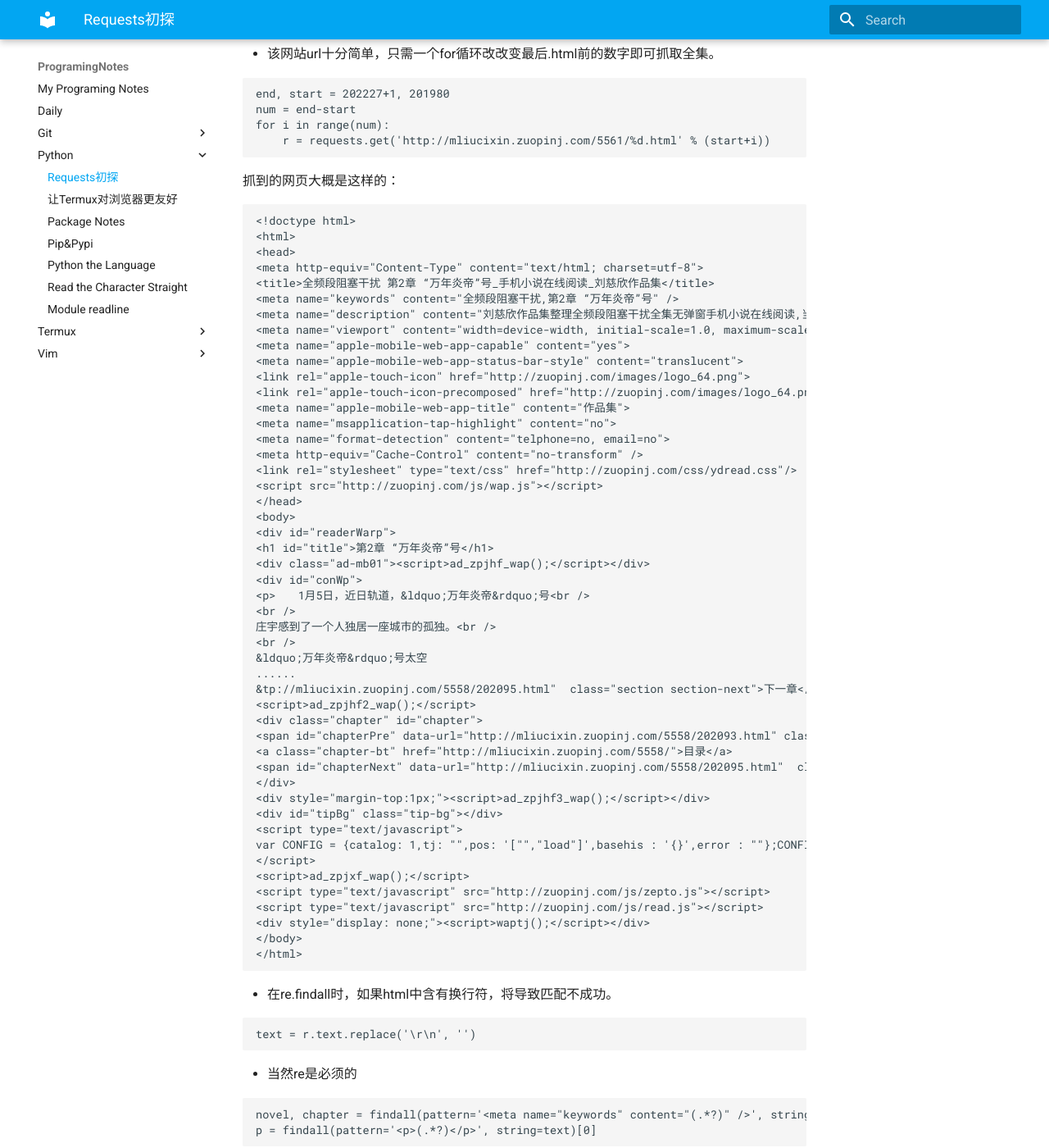
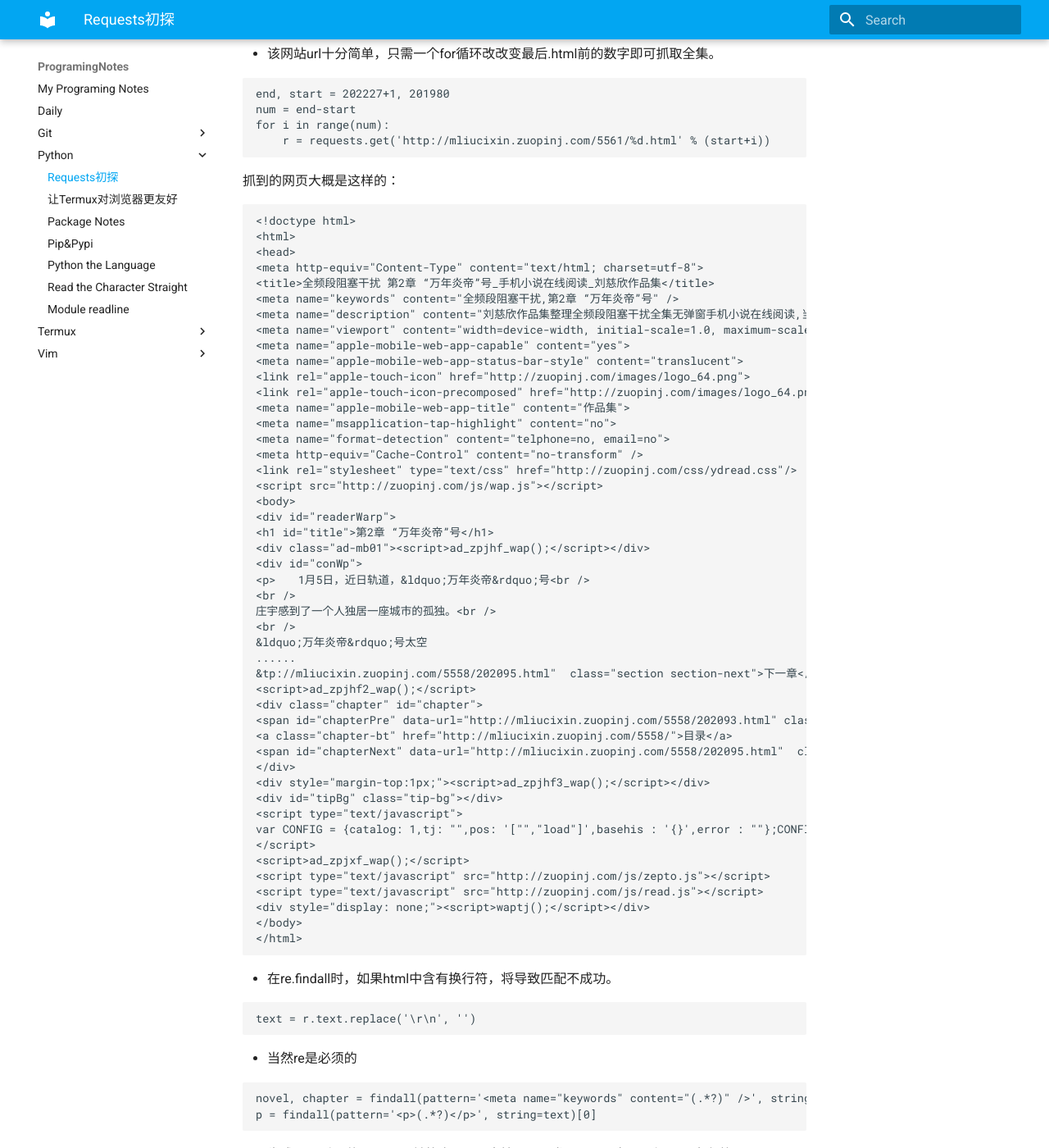
Before and after one commit to AllanChain/ProgramingNotes, an MkDocs documentation site: the page built from docs/python/RequestsGlimpse.md, in a window 1280 px wide and 1400 px high, scrolled down 277 px. Shown: the whole window at 82% size. Built offline with MkDocs 1.6.1 and Material for MkDocs 9.7.7, drawn with Linux system fonts in a browser that asks for light colours.

Commit message:
delete </head> tag to fix mkdocs bug

```diff
--- a/docs/python/RequestsGlimpse.md
+++ b/docs/python/RequestsGlimpse.md
@@ -33,7 +33,6 @@ for i in range(num):
 <meta http-equiv="Cache-Control" content="no-transform" />
 <link rel="stylesheet" type="text/css" href="http://zuopinj.com/css/ydread.css"/>
 <script src="http://zuopinj.com/js/wap.js"></script>
-</head>
 <body>
 <div id="readerWarp">
 <h1 id="title">第2章 “万年炎帝”号</h1>
```
